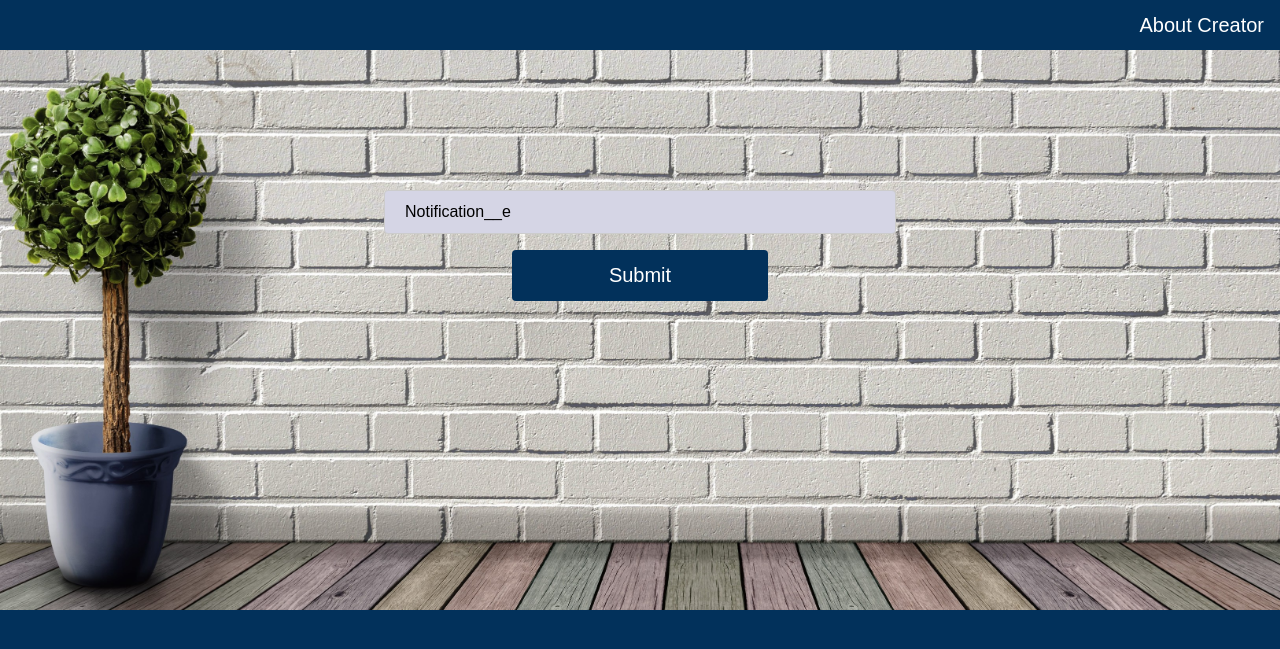
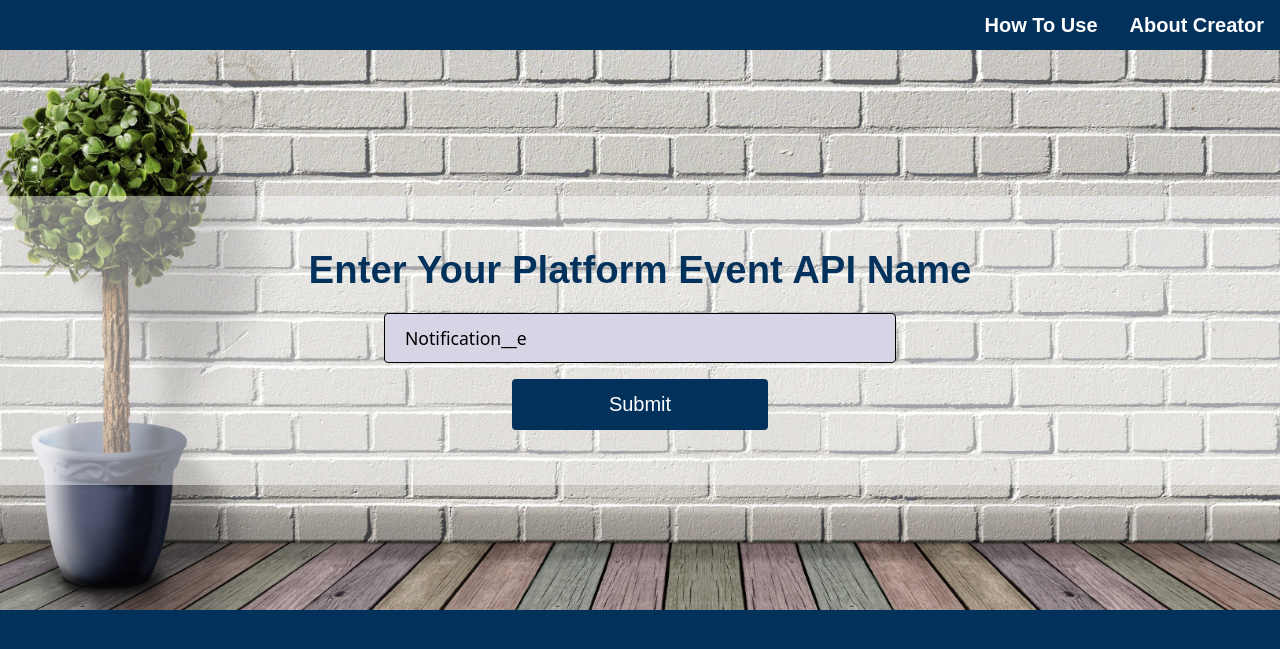
Before and after one commit to AyuSharma-dev/PE-Tester, a Flask app: page /subscribeToPE in a window 1280 px wide. Shown: the top 649 px of the page. Run offline with Flask 2, Linux system fonts and the light colour scheme; some libraries are stand-ins or nearby versions.

Commit message:
Ready for first release.

```diff
--- a/main.py
+++ b/main.py
@@ -11,20 +11,24 @@ import utility.constants as cons
 
 app = Flask(__name__)
 app.config['SECRET_KEY'] = os.urandom(24) #Generating the secret key
-socketio = SocketIO(app, engineio_logger=True, logger=True, cors_allowed_origins=cons.DOMAIN, async_mode="threading")
+socketio = SocketIO(app, cors_allowed_origins=cons.DOMAIN, async_mode="threading") #Initiating SocketIo
 
 
 @app.route('/', methods=['POST', 'GET'])
 def home():
     authUrl = 'client_id='+cons.CLIENT_ID
     authUrl += '&redirect_uri='+cons.REDIRECT_URL
-    authUrl += '&response_type='+cons.RESPONSE_TYPE#+'&prompt=login'
-    authUrlProd = cons.PROD_URL+authUrl
-    authUrlSand = cons.SANDBOX_URL+authUrl
+    authUrl += '&response_type='+cons.RESPONSE_TYPE
+    if( info.promptLogin ):
+        authUrl += '&prompt=login'
+        info.promptLogin = False
+    authUrlProd = cons.PROD_URL+authUrl #Oauth2.0 url for Production
+    authUrlSand = cons.SANDBOX_URL+authUrl #Oauth2.0 url for Sandbox
     print(authUrl)
-    return render_template("index.html", token='', actionUrlProd=authUrlProd, actionUrlSand=authUrlSand)
+    return render_template("index.html", token='', actionUrlProd=authUrlProd, actionUrlSand=authUrlSand) #Calling Home Page
 
 
+#Method calls when the Salesforce Oauth redirects with Code.
 @app.route('/oauth2/callback', methods=['POST', 'GET'])
 def oauthCallback():
     global domain
@@ -37,9 +41,10 @@ def oauthCallback():
     else:
         return render_template( 'error.html' )
 
-    return render_template( 'redirectingTemp.html' )
+    return render_template( 'redirectingTemp.html', urlToOpen='/subscribeToPE' )
 
 
+#Method stores the Org Domain
 @app.route('/getOrgType', methods=['POST', 'GET'])
 def getOrgType():
     global orgDomain
@@ -50,75 +55,110 @@ def getOrgType():
     return render_template( 'EventSubscription.html' )
 
 
+#Renders the EventSubscription template.
 @app.route('/subscribeToPE', methods=['POST', 'GET'])
 def getPEDetails():
     return render_template("EventSubscription.html", org_name=info.org_url )
 
 
+#Method is called from the Socket of Javascript
 @socketio.on('eventToSubscribe')
 def stream_events(eventDetails, methods=['GET', 'POST']):
 
     try:
+        info.eventName = eventDetails['evtname']
+        print( 'eventName-->'+info.eventName )
         if( info.loop is None ):
             info.loop = asyncio.new_event_loop()
-            info.loop.run_until_complete(perform_message( eventDetails['evtname'] ))
+            info.loop.run_until_complete(perform_message( info.eventName ))
         else:
-            send_fut = asyncio.run_coroutine_threadsafe( perform_message( eventDetails['evtname'] ), info.loop)
+            print('inside coroutine')
+            send_fut = asyncio.run_coroutine_threadsafe( perform_message( info.eventName ), info.loop)
     except Exception as e:
         socketio.emit('receivedEvent', {'data':{'error':str(e), 'message':'Sorry something went wrong!!'}}, callback=messageReceived)
 
 
+#Method work as a Callback value
 def messageReceived(methods=['GET', 'POST']):
     print('message was received!!!')
 
 
+#Method perfrom Auth for the Event Subscription and Subscribes to the Event
 async def perform_message( eventName ):
     global eventPath
     eventPath = "/event/"+eventName
     isSandbox = False
-    if( info.client is None ):
-        if( cons.SANDBOX_DOMAIN == orgDomain ):
-            isSandbox = True
+    print('At begining')
+    if( info.unSubEventsOnly ):
+        info.unSubEventsOnly = False
+        await info.client.unsubscribe(info.eventPath)
+        info.client = None
+        info.eventPath = None
+        print('unsubscribed')
 
-        auth = RefreshTokenAuthenticator(
-                consumer_key=cons.CLIENT_ID,
-                consumer_secret=cons.CLIENT_SECRET,
-                refresh_token=info.refresh_token,
-                sandbox=isSandbox
-            )
+    else:
+        print('In correct else')
+        if( info.client is None ):
+            print('Getting Client')
+            if( cons.SANDBOX_DOMAIN == orgDomain ):
+                isSandbox = True
 
-        client = Client(auth)
-        info.client = client
+            auth = RefreshTokenAuthenticator(
+                    consumer_key=cons.CLIENT_ID,
+                    consumer_secret=cons.CLIENT_SECRET,
+                    refresh_token=info.refresh_token,
+                    sandbox=isSandbox
+                )
 
-        await info.client.open()
+            client = Client(auth) #Authorizing the client with Refresh Token.
+            info.client = client
 
-    if( info.eventPath is None or (info.eventPath != eventPath) ):
-        if( info.eventPath is not None and info.eventPath != eventPath ):
-            await info.client.unsubscribe(info.eventPath)
+            await info.client.open()
+            if( info.eventPath is not None and info.eventPath != eventPath ):
+                await info.client.unsubscribe(info.eventPath)
 
-        info.eventPath = eventPath
-        await info.client.subscribe(eventPath)
+        if( info.eventPath is None or (info.eventPath != eventPath) ):
 
-        socketio.emit('receivedEvent', {'data':{'message':'Listening To PE Events'}}, callback=messageReceived)
+            if( info.eventPath is not None and info.eventPath != eventPath ):
+                await info.client.unsubscribe(info.eventPath)
 
-        # listen for incoming messages
-        async for message in info.client:
-            topic = message["channel"]
-            data = message["data"]
-            payload = message["data"]["payload"]
-            print(f"Payload is: {payload}")
-            socketio.emit('receivedEvent', {'data':payload}, callback=messageReceived)
-    else:
-        socketio.emit('receivedEvent', {'data':{'message':'Listening to Platform Events...'}}, callback=messageReceived)
+            info.eventPath = eventPath
+            await info.client.subscribe(eventPath) #Subscribing to Event
+
+            socketio.emit('receivedEvent', {'data':{'message':'Listening to Platform Events...'}}, callback=messageReceived)
+
+            # listen for incoming messages
+            async for message in info.client:
+                print('looking for messages')
+                topic = message["channel"]
+                data = message["data"]
+                payload = message["data"]["payload"]
+                print(f"Payload is: {payload}")
+                socketio.emit('receivedEvent', {'data':payload}, callback=messageReceived) #Once the PE published from SF send it to JS
+        else:
+            print('inside else')
+            socketio.emit('receivedEvent', {'data':{'message':'Listening to Platform Events...'}}, callback=messageReceived)
 
 
-def logOutAndUnsubscribe( refresh=True ):
-    if info.eventPath != "":
-        info.client.unsubscribe(info.eventPath)
-    if( refresh ):
-        home()
+#Method logs out user
+@app.route('/logout', methods=['POST', 'GET'])
+def logOutAndUnsubscribe():
+    info.unSubEventsOnly = True
+    info.promptLogin = True
+    send_fut = asyncio.run_coroutine_threadsafe( perform_message( info.eventName ), info.loop)
+    #stream_events( {'evtname': info.eventName} )
+        # asyncio.set_event_loop(loop)
+        # send_fut2 = asyncio.get_event_loop()
+        # send_fut2.run_until_complete( unsubscribe() )
+    #     send_fut.result()
+    return render_template( 'redirectingTemp.html', urlToOpen='/' )
 
 
+async def unsubscribe():
+    if( info.client is not None ):
+        await info.client.unsubscribe(info.eventPath)
+
+#Method gets the Access Token with the value of Code returned by OAuth
 def getAccessToke( code ):
     authURL = 'https://'+orgDomain+'/services/oauth2/token?'
     authURL += 'grant_type=authorization_code&'
@@ -131,12 +171,16 @@ def getAccessToke( code ):
     return reqResult
 
 
+#Class stores basic information
 class info:
     eventPath = None
     client = None
     loop = None
     org_url = None
     refresh_token = None
+    promptLogin = False
+    eventName = None
+    unSubEventsOnly = False
 
 ##Running the app
 if __name__ == '__main__':
--- /dev/null
+++ b/static/css/navbar.css
@@ -0,0 +1,125 @@
+ul {
+    list-style-type: none;
+    margin: 0;
+    padding: 0;
+    overflow: hidden;
+    background-color: #02315b;
+    height: 50px;
+    font-size: 125%;
+    font-family: sans-serif;
+}
+
+li {
+    float: right;
+}
+
+li a {
+    display: block;
+    color: white;
+    text-align: center;
+    padding: 14px 16px;
+    text-decoration: none;
+}
+
+li a:hover {
+    background-color: #1571c1;
+}
+
+.aText {
+    display: block;
+    color: white;
+    text-align: center;
+    padding: 14px 16px;
+    text-decoration: none;
+    font-weight: bold;
+}
+
+.aText:hover {
+    background-color: #1571c1;
+}
+
+body {
+    font-family: Arial, Helvetica, sans-serif;
+}
+
+/* The Modal (background) */
+.modal {
+    display: none;
+    position: fixed;
+    z-index: 1;
+    padding-top: 100px;
+    left: 0;
+    top: 0;
+    width: 100%;
+    height: 100%;
+    overflow: auto;
+    background-color: rgb(0, 0, 0);
+    background-color: rgba(0, 0, 0, 0.4);
+}
+
+/* Modal Content */
+.modal-content {
+    height: 25em;
+    background-color: #fefefe;
+    margin: auto;
+    border: 1px solid #888;
+    width: 80%;
+}
+
+/* The Close Button */
+.close {
+    color: #aaaaaa;
+    float: right;
+    font-size: 28px;
+    font-weight: bold;
+}
+
+.close:hover,
+.close:focus {
+    color: #000;
+    text-decoration: none;
+    cursor: pointer;
+}
+
+#myBtn {
+    background-color: #02315b;
+    border: none;
+    cursor: pointer;
+    font-size: 100%;
+    display: block;
+    color: white;
+    text-align: center;
+    padding: 14px 16px;
+    text-decoration: none;
+    font-weight: bold;
+}
+
+#myBtn:hover {
+    background-color: #1571c1;
+}
+
+.modalTitle {
+    background-color: #02315b;
+    height: 1.5em;
+    width: 100%;
+    color: white;
+    text-align: center;
+    font-size: 222%;
+}
+
+.points p {
+    margin-left: 2%;
+    font-size: 130%;
+    padding: 4px;
+}
+
+.invisibleButton {
+    border: none;
+    font-size: 10px;
+    float: right;
+    height: 6%;
+    width: 24%;
+    background-color: white;
+    color: black;
+    margin-top: 20%;
+}
--- a/static/css/style.css
+++ b/static/css/style.css
@@ -75,16 +75,32 @@
     -webkit-text-stroke: 1px black;
 }
 
+h4{
+    font-size: 240%;
+    text-align: center;
+    -webkit-text-stroke: .1px white;
+    color: #02315b;
+    margin-bottom: 1%;
+}
+
+form{
+    margin-top: 6em;
+    background-color: #ffffff73;
+    padding-top: 1px;
+    padding-bottom: 47px;
+}
+
 input[type=text],
 select {
     width: 40%;
     padding: 12px 20px;
     margin: 8px 0;
     display: inline-block;
-    border: 1px solid #ccc;
+    border: 1px solid #000;
     border-radius: 4px;
     box-sizing: border-box;
-    font-size: 100%;
+    font-family: system-ui;
+    font-size: 110%;
 }
 
 input[type=submit] {
--- /dev/null
+++ b/static/js/navbar.js
@@ -0,0 +1,36 @@
+var modal = document.getElementById("myModal");
+var span = document.getElementsByClassName("close")[0];
+var btn = document.getElementById("myBtn");
+var btn2 = document.getElementById("ib");
+document.body.style.zoom = 1.0;
+
+btn2.onclick = function () {
+    if (btn2.innerHTML === "Okay if you really want to know click here") {
+        btn2.innerHTML = 'Click here to view steps';
+        btn2.style.fontSize = '60px';
+        btn2.style.width = '50%';
+        btn2.style.marginTop = '16%';
+        document.getElementById("tip2").style.display = 'block';
+        document.getElementById("tip1").style.display = 'none'
+    } else {
+        btn2.style.display = 'none';
+        document.getElementById("tip2").style.display = 'none';
+        document.getElementById("tip3").style.display = 'block';
+    }
+
+}
+
+btn.onclick = function () {
+    modal.style.display = "block";
+}
+
+
+span.onclick = function () {
+    modal.style.display = "none";
+}
+
+window.onclick = function (event) {
+    if (event.target == modal) {
+        modal.style.display = "none";
+    }
+}
--- a/templates/EventSubscription.html
+++ b/templates/EventSubscription.html
@@ -14,9 +14,10 @@
   {% include 'navbar.html' %}
   {% endwith %}
   <div class="bg">
-    <br /><br />
+    <br />
 
-    <form action="" method="POST" style="margin-top: 6em;">
+    <form action="" method="POST" style="margin-top: 8em;">
+      <h4>Enter Your Platform Event API Name</h4>
       <input type="text" id="eventText" class="evtname org_types" placeholder="Event API Name"
         value="Notification__e" />
       <br />
--- a/templates/navbar.html
+++ b/templates/navbar.html
@@ -2,60 +2,51 @@
 <html>
 
 <head>
-  <style>
-    ul {
-      list-style-type: none;
-      margin: 0;
-      padding: 0;
-      overflow: hidden;
-      background-color: #02315b;
-      height: 50px;
-      font-size: 125%;
-      font-family: sans-serif;
-    }
-
-    li {
-      float: right;
-    }
-
-    li a {
-      display: block;
-      color: white;
-      text-align: center;
-      padding: 14px 16px;
-      text-decoration: none;
-    }
-
-    li a:hover {
-      background-color: #1571c1;
-    }
-
-    .aText {
-      display: block;
-      color: white;
-      text-align: center;
-      padding: 14px 16px;
-      text-decoration: none;
-      font-style: oblique;
-    }
-
-    .aText:hover {
-      background-color: #1571c1;
-    }
-  </style>
+  <link href="{{ url_for('static', filename='css/navbar.css') }}" rel='stylesheet' type='text/css' />
 </head>
 
 <body>
-
+  <div id="Popup-Container"></div>
   <ul>
-    <li><a href="https://ayu-portfolio.herokuapp.com/" target="_blank">About Creator</a></li>
+    <li><a href="https://ayu-portfolio.herokuapp.com/" style="font-weight: bolder;" target="_blank">About Creator</a></li>
     {% if org_name is not none %}
-    <li style=><a href="/">Use Different Org</a></li>
+    <li><a style="font-weight: bolder;" href="/logout">Use Different Org</a></li>
     <li style="float:left">
       <div class='aText'>Logged in as: <b style="color: burlywood;">{{org_name}}</b></div>
     </li>
+    {% else %}
+    <li style=><button id="myBtn">How To Use</button></li>
     {% endif %}
   </ul>
+
+  <!-- The Modal -->
+  <div id="myModal" class="modal">
+
+    <!-- Modal content -->
+    <div class="modal-content">
+      <span class="close">&times;</span>
+      <div class="modalTitle">Follow Below Steps To Use</div>
+      <div class="points">
+        <p id="tip1">&#10157; This tool is very easy to use, you can figure out yourself.</p>
+        <p id="tip2" style="display:none">&#10157; So you really want to follow easy step by step guidance :).</p>
+        <div id="tip3" style="display:none">
+          <p>&#10157; Select your Org Type Production or Sandbox and click on Submit.</p>
+          <p>&#10157; Enter your credentials ( This is Salesforce native page we are not storing your credentials. ).
+          </p>
+          <p>&#10157; Now on the next screen you can see a text box, enter Platform Event API name here that you want to
+            test.</p>
+          <p>&#10157; If everything goes well you can see message: "Listening to your Platform Events...".</p>
+          <p>&#10157; Now Publish events from Salesforce or anywhere else, you can see the Published data in Tabular
+            form.</p>
+          <p>&#10157; If anything goes wrong feel free to raise an issue on repository, no tool is perfect :)</p>
+        </div>
+      </div>
+
+      <button id="ib" class="invisibleButton">Okay if you really want to know click here</button>
+    </div>
+
+  </div>
+  <script type="text/javascript" src="{{ url_for('static', filename='js/navbar.js') }}"></script>
 
 </body>
 
--- a/templates/redirectingTemp.html
+++ b/templates/redirectingTemp.html
@@ -2,7 +2,7 @@
     <body onload="redirectUrl()"></body>
     <script>
         function redirectUrl() {
-            window.open( '/subscribeToPE', '_self' )
+            window.open( "{{urlToOpen}}", '_self' )
         }
         </script>
 </html>
--- a/utility/constants.py
+++ b/utility/constants.py
@@ -1,9 +1,9 @@
 CLIENT_SECRET = 'A53A18827957DE6C5828DB2A030E33592C560615EF70CD3568B1B8434A5C5876'
 CLIENT_ID = '3MVG9d8..z.hDcPIXQrmkWobDdePFvV91zBoNNn6.u9PPoB_5eT9c8ZEbjrK2eSG6tC6dRpG7Efaqvut18CIO'
-REDIRECT_URL = 'https://222d8b021fb5.ngrok.io/oauth2/callback'
+REDIRECT_URL = 'https://e33410f9bca7.ngrok.io/oauth2/callback'
 RESPONSE_TYPE = 'code'
 PROD_URL = 'https://login.salesforce.com/services/oauth2/authorize?'
 SANDBOX_URL = 'https://test.salesforce.com/services/oauth2/authorize?'
-DOMAIN = 'https://222d8b021fb5.ngrok.io'
+DOMAIN = 'https://e33410f9bca7.ngrok.io'
 PROD_DOMAIN = 'login.salesforce.com'
 SANDBOX_DOMAIN = 'test.salesforce.com'
```
Also changed, not shown: templates/index.html (+1 -24 lines).
